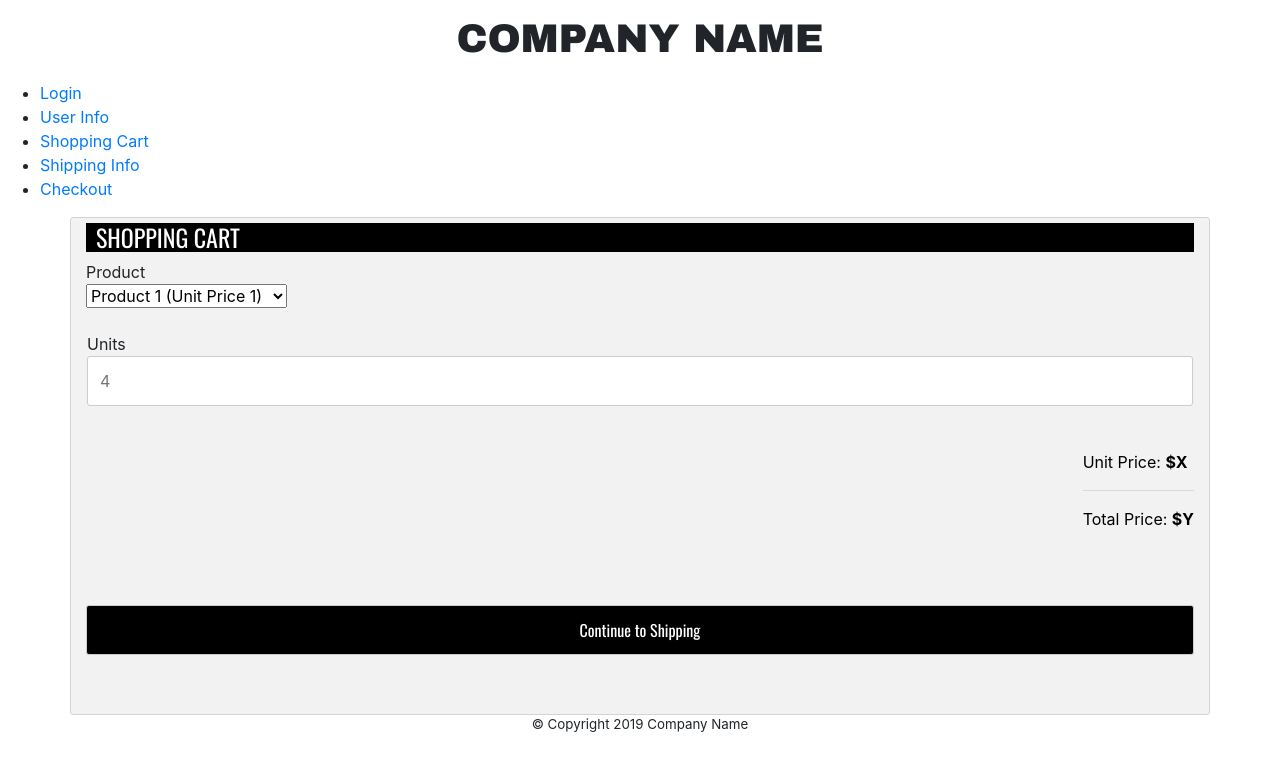
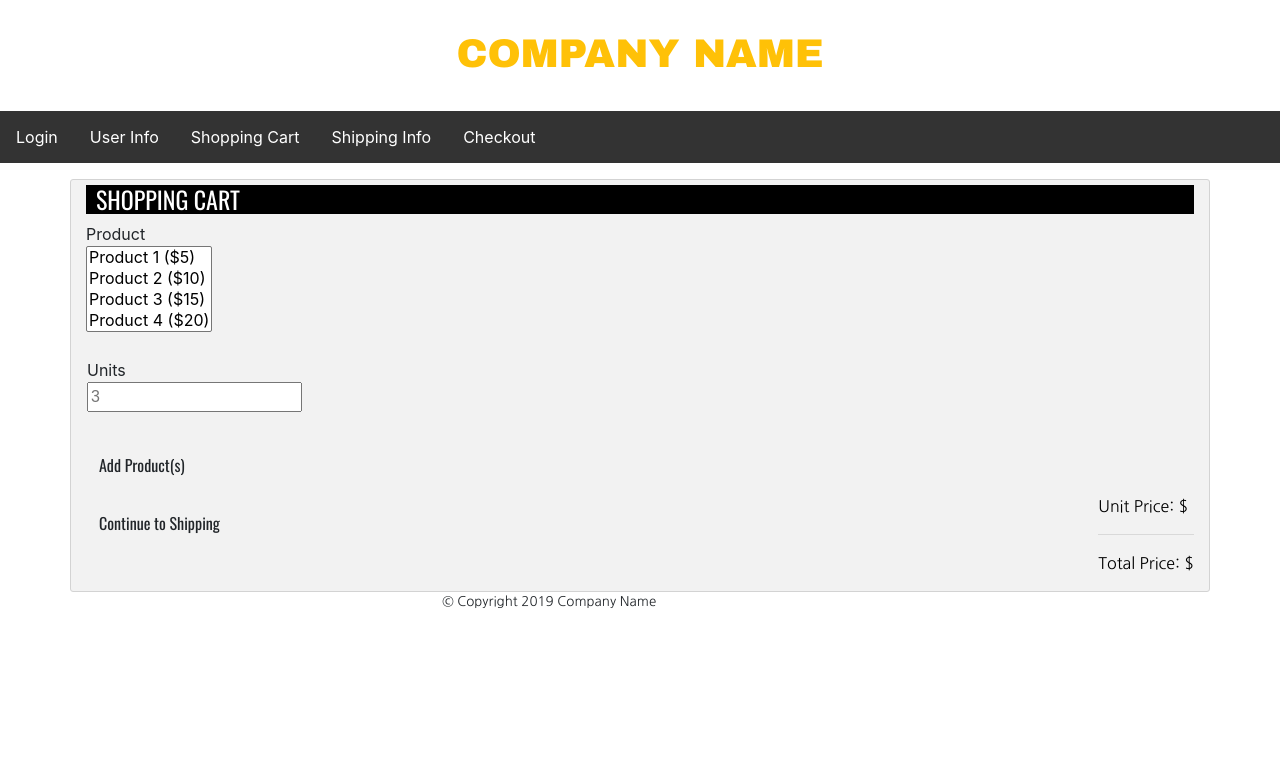
Before and after one commit to CS3320-INTN-SOFT-DEV/Website, a PHP site: page /shoppingCart.html in a window 1280 px wide. Shown: the top 771 px of the page. Run offline with PHP 8.4, Linux system fonts and the light colour scheme.

Commit message:
Combined code and working navigation

```diff
--- /dev/null
+++ b/ourJS.js
@@ -0,0 +1,160 @@
+function validatePersonalInfo()
+{
+
+    var _first = document.info.fname.value;
+    var _street = document.info.street.value;
+    var _street2 = document.info.street2.value;
+    var _city = document.info.city.value;
+    var _zip = document.info.zip.value;
+    var _phone = document.info.phone.value;
+    var _email = document.info.email.value;
+
+    if(_first.toString() == ""){console.log("Please enter a full name.");}
+    if(_street.toString() == ""){console.log("Please enter your street name.");}
+    if(_city.toString() == ""){console.log("Please enter your city.");}
+    if(_zip.toString() == ""){console.log("Please enter your zip.");}
+    if(_phone.toString() == ""){console.log("Please enter your phone number.");}
+    if(_email.toString() == ""){console.log("Please enter your email.");}
+    stringlength(_first.toString(),0,100);
+    stringlength(_street.toString(),0,100);
+    stringlength(_zip.toString(),0,100);
+    stringlength(_phone.toString(),0,100);
+    stringlength(_email.toString(),0,100);
+
+
+    var checkZip = checkNum(5);
+    var phoneInput = document.info.phone.value;
+    var validPhone = false;
+    var validZip = false;
+    if(checkZip == true){
+        validZip = true;
+    }
+    else{
+        console.log("Invalid Zip Code" + validZip);
+    }
+    if(!checkPhone(phoneInput)){
+        console.log("Phone number is invalid." + validPhone);
+    }
+    else{
+        validPhone = true;
+    }
+    if(validZip && validPhone){
+        console.log("Your form has been verified");
+    }
+}
+
+function checkPhone(str)
+{
+    var regexp = /^(\d{10}|\d{3}-\d{3}-\d{4}|\(\d{3}\)\d{3}-\d{4})$/;
+    return regexp.test(str);
+}
+
+// function to validate date
+function checkDate(str) {
+    var re = /^(\d{1,2}\/\d{4})$/;
+
+    if (form.startdate.value != '' && !form.expdate.value.match(re)) {
+        alert("Invalid date format: " + form.expdate.value);
+        form.expdate.focus();
+        return false;
+    }
+}
+
+function checkNum(length) {
+    var zipEntry = document.info.zip.value;
+    var zipNum = parseInt(zipEntry, 12);
+    if (document.info.zip.value.length == length){
+        if(zipNum != 0 && isNaN(zipNum) == false){
+            return true;
+        }
+        else {
+            return false;
+        }
+    }
+    else {
+        return false;
+    }
+}
+
+function checkMail(str) {
+    var regexp = /^(([^<>()\[\]\\.,;:\s@"]+(\.[^<>()\[\]\\.,;:\s@"]+)*)|(".+"))@((\[[0-9]{1,3}\.[0-9]{1,3}\.[0-9]{1,3}\.[0-9]{1,3}])|(([a-zA-Z\-0-9]+\.)+[a-zA-Z]{2,}))$/;
+    return regexp.test(str);
+}
+
+function stringlength(inputtxt, minlength, maxlength) {
+    var field = inputtxt.value;
+    var mnlen = minlength;
+    var mxlen = maxlength;
+
+    if (field.length < mnlen || field.length > mxlen) {
+        alert("Please input between " + mnlen + " and " + mxlen + " characters");
+        return false;
+    } else {
+        alert('Form Saved');
+        return true;
+    }
+}
+
+//function to submit form
+function SubmitForm() {
+    document.form1.submit();
+}
+//function to check form
+function checkForm(form1) {
+    if(!checkDate(form.expdate))
+        return false;
+}
+
+
+var p1 = document.getElementById("p1");
+var p2 = document.getElementById("p2");
+var p3 = document.getElementById("p3");
+var p4 = document.getElementById("p4");
+var products = [p1, p2, p3, p4];
+
+function calcPrice() {
+
+    var priceOfProduct = 0;
+    var unitPrice = 0;
+    var numUnits = 0;
+    var totalPrice = 0;
+    for(var i = 0; i < products.length; i++) {
+        if(products[i].selected === true) {
+            priceOfProduct = parseInt(products[i].value);
+            numUnits = document.getElementById("units").value;
+
+            unitPrice += priceOfProduct;
+            totalPrice += (priceOfProduct * parseInt(numUnits))
+        }
+
+    }
+    document.getElementById("unit_price").innerHTML =
+        "Unit Price: $" + unitPrice;
+
+    document.getElementById("total_price").innerHTML =
+        "Total Price: $" + totalPrice;
+}
+
+function checkoutPrice() {
+    var TAX_AMOUNT = .08;
+    var SHIPPING_FEE = .03;
+
+    var shoppingAmt = 50; // test for now
+    var tax = shoppingAmt * TAX_AMOUNT;
+    var shippingCharges = shoppingAmt * SHIPPING_FEE;
+
+    var grandTotal = shoppingAmt + tax + shippingCharges;
+
+    document.getElementById("shoppingAmt").innerHTML = "$" + shoppingAmt;
+    document.getElementById("taxAmt").innerHTML = "$" + tax;
+    document.getElementById("shippingCharge").innerHTML = "$" + shippingCharges;
+    document.getElementById("totalAmt").innerHTML = "$" + grandTotal;
+}
+
+function gotoCheckout() {
+    location.href = "checkout.html";
+}
+
+function gotoShipping() {
+    location.href = "shippingInfo.html";
+}
--- a/shoppingCart.html
+++ b/shoppingCart.html
@@ -1,14 +1,16 @@
 <!DOCTYPE html>
 <html lang="en">
 <head>
-    <link rel="stylesheet" type="text/css" href="victorstyle.css">
+    <link rel="stylesheet" type="text/css" href="style.css">
     <link href="https://fonts.googleapis.com/css?family=Archivo+Black&display=swap" rel="stylesheet">
     <link rel="stylesheet" href="https://stackpath.bootstrapcdn.com/bootstrap/4.3.1/css/bootstrap.min.css" integrity="sha384-ggOyR0iXCbMQv3Xipma34MD+dH/1fQ784/j6cY/iJTQUOhcWr7x9JvoRxT2MZw1T" crossorigin="anonymous">
     <link href="https://fonts.googleapis.com/css?family=Oswald&display=swap" rel="stylesheet">
     <link href="https://fonts.googleapis.com/css?family=Nanum+Gothic&display=swap" rel="stylesheet">
-    <title>Shopping Cart</title>
     <meta charset="UTF-8">
     <meta name="viewport" content="width=device-width, initial-scale=1">
+    <script type="text/javascript" src="ourJS.js"></script>
+
+    <title>Shopping Cart</title>
 </head>
 <body>
     <header>
@@ -17,41 +19,53 @@
 
     <ul>
         <li><a class="active" href="#log">Login</a></li>
-        <li><a href="#user">User Info</a></li>
-        <li><a href="#cart">Shopping Cart</a></li>
-        <li><a href="#cart">Shipping Info</a></li>
-        <li><a href="#cart">Checkout</a></li>
+        <li><a href="UserInfo.html">User Info</a></li>
+        <li><a href="shoppingCart.html">Shopping Cart</a></li>
+        <li><a href="shippingInfo.html">Shipping Info</a></li>
+        <li><a href="checkout.html">Checkout</a></li>
     </ul>
 
     <div class="container">
         <h4>Shopping Cart</h4>
         Product<br>
-        <select class="dropdown" name="products">
-            <option value="Product 1">Product 1 (Unit Price 1)</option>
-            <option value="Product 2">Product 2 (Unit Price 2)</option>
-            <option value="Product 3">Product 3 (Unit Price 3)</option>
-            <option value="Product 4">Product 4 (Unit Price 4)</option>
+        <select class="dropdown" name="products" multiple>
+            <option id="p1" value="5">Product 1 ($5)</option>
+            <option id="p2" value="10">Product 2 ($10)</option>
+            <option id="p3" value="15">Product 3 ($15)</option>
+            <option id="p4" value="20">Product 4 ($20)</option>
         </select><br><br>
+
+        <!--div class="put_table">
+            <input type="button" value="Add Table" onclick="createTable()"><br>
+        </div-->
 
 
         <div class="row">
             <div class="col-50">
-                Units<br>
-                <input type="text" name="units" placeholder="4"><br><br>
+
+                Units <br>
+                <input type="text" id="units" placeholder="3"><br><br>
             </div>
         </div>
 
+        <div class="add_product">
+            <input type="button" value="Add Product(s)" class="btn" onclick="calcPrice()"><br>
+        </div>
+
         <span class="price" style="color: black">
-        <p>Unit Price: <b>$X</b></p>
-        <hr>
-        <p>Total Price: <b>$Y</b></p><br><br>
+            <p id="unit_price">Unit Price: $</p>
+            <hr>
+            <p id="total_price">Total Price: $</p>
+            <br><br>
         </span>
 
-        <input type="submit" value="Continue to Shipping" class="btn"><br><br>
+        <input type="button" name="gotoShippingBtn" value="Continue to Shipping"
+               class="btn" onclick="gotoShipping()"><br><br>
     </div>
 
     <footer>
         <p>© Copyright 2019 Company Name</p>
     </footer>
+
 </body>
 </html>
--- a/style.css
+++ b/style.css
@@ -1,11 +1,26 @@
+body{
+    background-color:white;
+}
+
 h1{
-    padding-bottom: 15px;
     font-family:'Archivo Black', sans-serif;
+    font-size: 40px;
+    color: #ffc107;
+    text-align: center;
     text-transform: uppercase;
-    font-size: 30px;
+    padding-top: 15px;
+    padding-bottom: 10px;
 }
 p,.font, input, h6 {
     font-family: 'Nanum Gothic', sans-serif;
+}
+
+header {
+    padding: 15px;
+    text-align: center;
+    font-size: 20px;
+    color: #333;
+    font-family: 'Archivo Black', sans-serif;
 }
 
 .brandname {
@@ -15,16 +30,22 @@
     text-align: center;
 }
 
-h4,h2{
+h2{
     font-family: 'Oswald', sans-serif;
     text-transform: uppercase;
 }
 h4{
+    font-family: 'Oswald', sans-serif;
+    text-transform: uppercase;
     color:white;
     background-color:black;
+    align-items: center;
+    justify-content: center;
+    padding-left: 10px;
 }
 .border {
     border: 2px solid #cccccc;
+    padding: 10px;
 }
 
 .centertext {
@@ -33,3 +54,121 @@
 .btn-block {
 font-weight:bolder !important;
 }
+
+@charset "ISO-8859-1";
+* {
+    box-sizing: border-box;
+}
+
+.statetitle {
+    font-family: verdana;
+    font-size: 20px;
+}
+
+ul {
+    list-style-type: none;
+    margin: 0;
+    padding: 0;
+    overflow: hidden;
+    background-color: #333;
+}
+
+li {
+    float: left;
+}
+
+li a {
+    display: block;
+    color: white;
+    text-align: center;
+    padding: 14px 16px;
+    text-decoration: none;
+}
+
+li a:hover {
+    background-color: #ffd500;
+}
+
+article {
+    float: center;
+    padding: 20px;
+    width: 100%;
+    background-color: white;
+    height: 600px; /* only for demonstration, should be removed */
+}
+
+section:after {
+    content: "";
+    display: table;
+    clear: both;
+}
+
+
+input[type=text] {
+    /*width: 100%;
+    margin-bottom: 20px;
+    padding: 12px;
+    border: 1px solid #ccc;
+    border-radius: 3px;
+     */
+    display: inline-block;
+    color: #777777;
+    font-family: sans-serif;
+}
+
+input[type=submit] {
+    width: 100%;
+    margin-bottom: 20px;
+    padding: 12px;
+    border: 1px solid #ccc;
+    border-radius: 3px;
+    color:white;
+    background-color:black;
+}
+
+.container {
+    background-color: #f2f2f2;
+    padding: 5px 20px 15px 20px;
+    border: 1px solid lightgrey;
+    border-radius: 3px;
+}
+
+.row {
+    display: -ms-flexbox; /* IE10 */
+    display: flex;
+    -ms-flex-wrap: wrap; /* IE10 */
+    flex-wrap: wrap;
+    margin: 0 -16px;
+}
+
+.col-50 {
+    -ms-flex: 50%; /* IE10 */
+    flex: 50%;
+    padding: 0 16px;
+}
+
+.btn {
+    font-family: 'Oswald', sans-serif;
+    color:white;
+    background-color:black;
+    padding: 12px;
+    margin: 10px 0;
+    border-radius: 3px;
+    cursor: pointer;
+    font-size: 30px;
+
+}
+
+.btn:hover {
+    background-color: #ffd500;
+}
+
+span.price {
+    float: right;
+    color: grey;
+}
+
+footer{
+    text-align: center;
+    font-size: smaller;
+}
```
Also changed, not shown: UserInfo.html (+26 -27 lines), checkout.html (+22 -9 lines), confirmationpage.html (added, +24 -0 lines), shippingInfo.html (+11 -7 lines).
